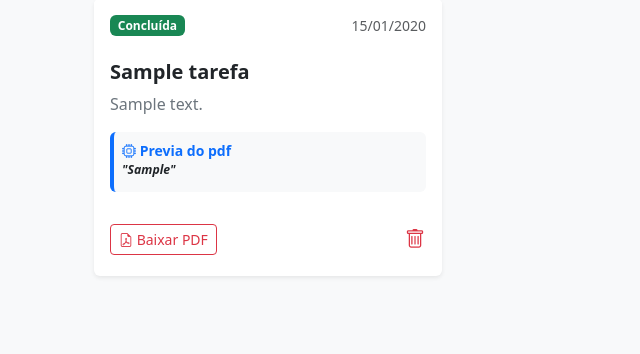
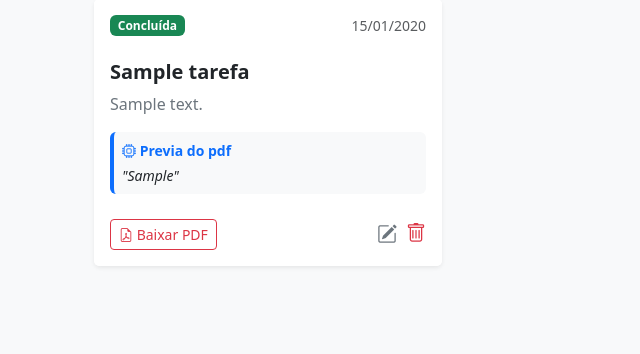
Before and after one commit to Rodrigo0024/-CRUD-Django-MySQL, a Django app: page / in a window 1280 px wide. Shown: the part 151-505 px from the top of the page, without its empty margins (0-640 px from the left). Run offline with Django 5.2, Linux system fonts and the light colour scheme; a user stored in the database is signed in; tables that the repository leaves empty hold one stand-in row (values such as "Sample post").

Commit message:
Adicionei a função editar e excluir

```diff
--- a/core/urls.py
+++ b/core/urls.py
@@ -16,4 +16,6 @@ urlpatterns = [
     path('cadastro/', views.cadastrar, name='cadastrar'),
     path('login/', auth_views.LoginView.as_view(), name='login'),
     path('logout/', auth_views.LogoutView.as_view(next_page='login'), name='logout'),
+    path('editar/<int:id>/', views.editar_tarefa, name='editar_tarefa'),
+    path('deletar/<int:id>/', views.deletar_tarefa, name='deletar_tarefa'),
 ] + static(settings.MEDIA_URL, document_root=settings.MEDIA_ROOT)
--- a/tarefas/templates/tarefas/lista.html
+++ b/tarefas/templates/tarefas/lista.html
@@ -27,7 +27,7 @@
 
                             {% if tarefa.resumo %}
                                 <div class="mt-3 p-2 bg-light rounded border-start border-4 border-primary">
-                                    <small class="fw-bold d-block mb-1 text-primary"><i class="bi bi-cpu"></i> Previa do pdf
+                                    <small class="fw-bold d-block mb-1 text-primary"><i class="bi bi-cpu"></i> Previa do pdf</small>
                                     <p class="small mb-0 text-dark italic" style="font-style: italic;">"{{ tarefa.resumo }}"</p>
                                 </div>
                             {% endif %}
@@ -42,10 +42,17 @@
                                 <span class="text-muted small italic">Sem anexo</span>
                             {% endif %}
 
-                            <div class="btn-group">
-                                <a href="{% url 'deletar_tarefa' tarefa.id %}" class="btn btn-sm btn-link text-danger p-0" onclick="return confirm('Excluir tarefa?')">
-                                    <i class="bi bi-trash fs-5"></i>
+                            <div class="btn-group gap-2">
+                                <a href="{% url 'editar_tarefa' tarefa.id %}" class="btn btn-sm btn-link text-secondary p-0" title="Editar">
+                                    <i class="bi bi-pencil-square fs-5"></i>
                                 </a>
+
+                                <form action="{% url 'deletar_tarefa' tarefa.id %}" method="POST" class="d-inline">
+                                    {% csrf_token %}
+                                    <button type="submit" class="btn btn-sm btn-link text-danger p-0 border-0" onclick="return confirm('Excluir tarefa?')" title="Excluir">
+                                        <i class="bi bi-trash fs-5"></i>
+                                    </button>
+                                </form>
                             </div>
                         </div>
                     </div>
--- a/tarefas/views.py
+++ b/tarefas/views.py
@@ -63,3 +63,30 @@ def cadastrar(request):
     else:
         form = UserCreationForm()
     return render(request, 'registration/cadastro.html', {'form': form})
+
+
+@login_required
+def editar_tarefa(request, id):
+
+    tarefa = get_object_or_404(Tarefa, id=id, usuario=request.user)
+
+    if request.method == 'POST':
+        tarefa.titulo = request.POST.get('titulo')
+        tarefa.descricao = request.POST.get('descricao')
+
+        novo_pdf = request.FILES.get('arquivo_pdf')
+        if novo_pdf:
+            tarefa.arquivo_pdf = novo_pdf
+            tarefa.resumo = extrair_resumo_pdf(novo_pdf)
+
+        tarefa.save()
+        return redirect('listar_tarefas')
+
+    return render(request, 'tarefas/form.html', {'tarefa': tarefa})
+
+
+@login_required
+def deletar_tarefa(request, id):
+    tarefa = get_object_or_404(Tarefa, id=id, usuario=request.user)
+    tarefa.delete()
+    return redirect('listar_tarefas')
```
